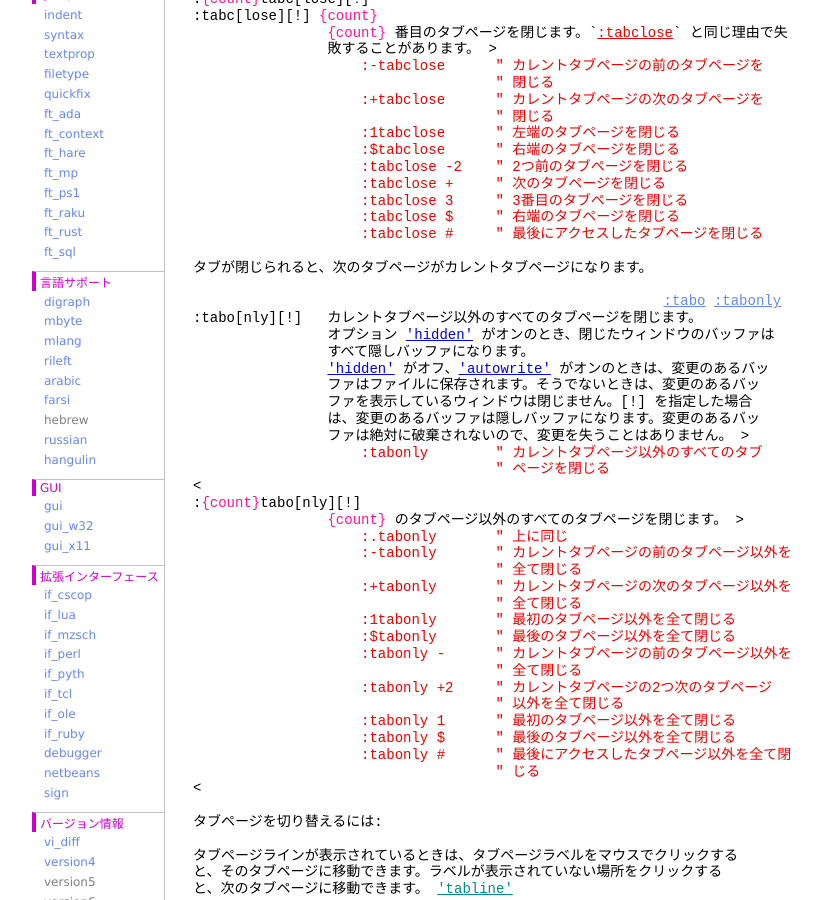
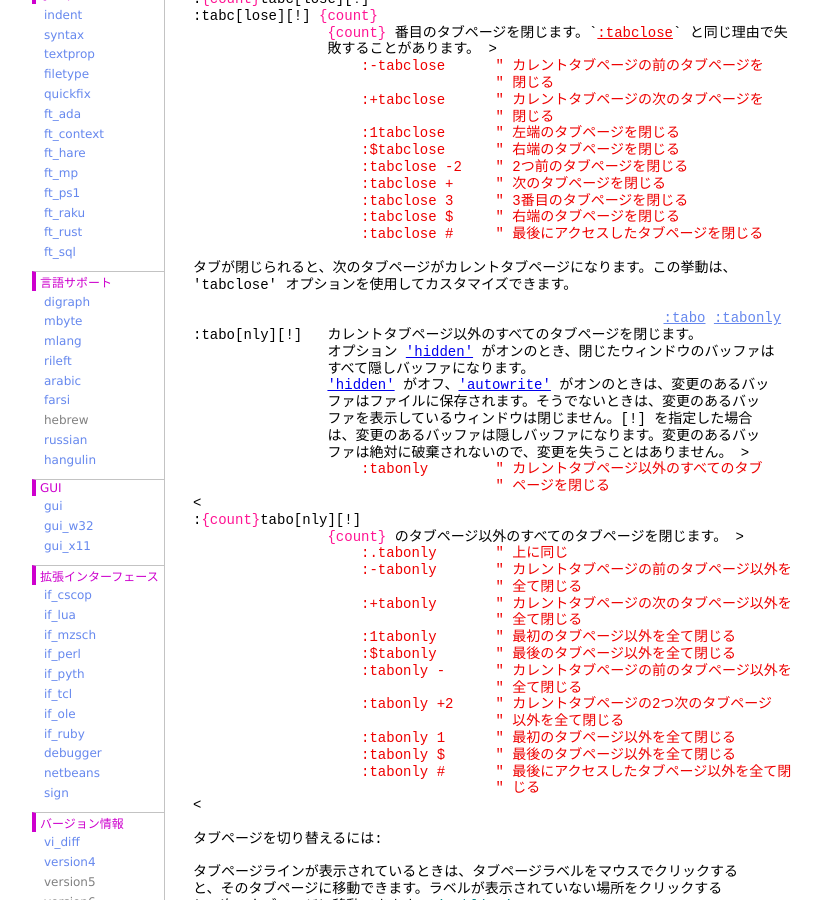
Before and after one commit to vim-jp/vimdoc-ja, a Jekyll site: the page built from tabpage.html, in a window 1280 px wide and 900 px high, scrolled down 2375 px. Shown: the whole window, without its empty margins (208-1030 px from the left). Built offline with Jekyll 4.4.1, drawn with Linux system fonts in a browser that asks for light colours; nearby versions of some CDN libraries; comment, search, counter and statistics services are not loaded; some of the changed text lies outside the part shown.

Commit message:
Generated by GitHub workflow 9933919320
https://github.com/vim-jp/vimdoc-ja-working/actions/runs/9933919320

```diff
--- a/tabpage.html
+++ b/tabpage.html
@@ -3,7 +3,7 @@ layout: vimdoc
 helpname: 'tabpage'
 ---
 <div id='vimCodeElement'>
-<a class="Constant" href="tabpage.html" name="tabpage.txt">tabpage.txt</a>&nbsp;&nbsp; For&nbsp;<span class="Identifier">Vim バージョン 9.1.</span>&nbsp;&nbsp;Last change: 2024 May 15<br>
+<a class="Constant" href="tabpage.html" name="tabpage.txt">tabpage.txt</a>&nbsp;&nbsp; For&nbsp;<span class="Identifier">Vim バージョン 9.1.</span>&nbsp;&nbsp;Last change: 2024 Jul 12<br>
 <br>
 <br>
 &nbsp;&nbsp;&nbsp;&nbsp;&nbsp;&nbsp;&nbsp;&nbsp;&nbsp;&nbsp;&nbsp;&nbsp;&nbsp;&nbsp;&nbsp;&nbsp;&nbsp;&nbsp;<span class="Identifier">VIMリファレンスマニュアル&nbsp;&nbsp;&nbsp;&nbsp;by Bram Moolenaar</span><br>
@@ -147,7 +147,8 @@ GUI でタブページラインを右クリックするとメニューが表示
 &nbsp;&nbsp;&nbsp;&nbsp;&nbsp;&nbsp;&nbsp;&nbsp;&nbsp;&nbsp;&nbsp;&nbsp;&nbsp;&nbsp;&nbsp;&nbsp;&nbsp;&nbsp;&nbsp;&nbsp;:tabclose $&nbsp;&nbsp;&nbsp;&nbsp; &quot; 右端のタブページを閉じる<br>
 &nbsp;&nbsp;&nbsp;&nbsp;&nbsp;&nbsp;&nbsp;&nbsp;&nbsp;&nbsp;&nbsp;&nbsp;&nbsp;&nbsp;&nbsp;&nbsp;&nbsp;&nbsp;&nbsp;&nbsp;:tabclose #&nbsp;&nbsp;&nbsp;&nbsp; &quot; 最後にアクセスしたタブページを閉じる</div>
 <br>
-タブが閉じられると、次のタブページがカレントタブページになります。<br>
+タブが閉じられると、次のタブページがカレントタブページになります。この挙動は、<br>
+<span class="MissingTag">'tabclose'</span>&nbsp;オプションを使用してカスタマイズできます。<br>
 <br>
 &nbsp;&nbsp;&nbsp;&nbsp;&nbsp;&nbsp;&nbsp;&nbsp;&nbsp;&nbsp;&nbsp;&nbsp;&nbsp;&nbsp;&nbsp;&nbsp;&nbsp;&nbsp;&nbsp;&nbsp;&nbsp;&nbsp;&nbsp;&nbsp;&nbsp;&nbsp;&nbsp;&nbsp;&nbsp;&nbsp;&nbsp;&nbsp;&nbsp;&nbsp;&nbsp;&nbsp;&nbsp;&nbsp;&nbsp;&nbsp;&nbsp;&nbsp;&nbsp;&nbsp;&nbsp;&nbsp;&nbsp;&nbsp;&nbsp;&nbsp;&nbsp;&nbsp;&nbsp;&nbsp;&nbsp;&nbsp;<a class="Constant" href="tabpage.html#:tabo" name=":tabo">:tabo</a>&nbsp;<a class="Constant" href="tabpage.html#:tabonly" name=":tabonly">:tabonly</a><br>
 :tabo[nly][!]&nbsp;&nbsp; カレントタブページ以外のすべてのタブページを閉じます。<br>
```
